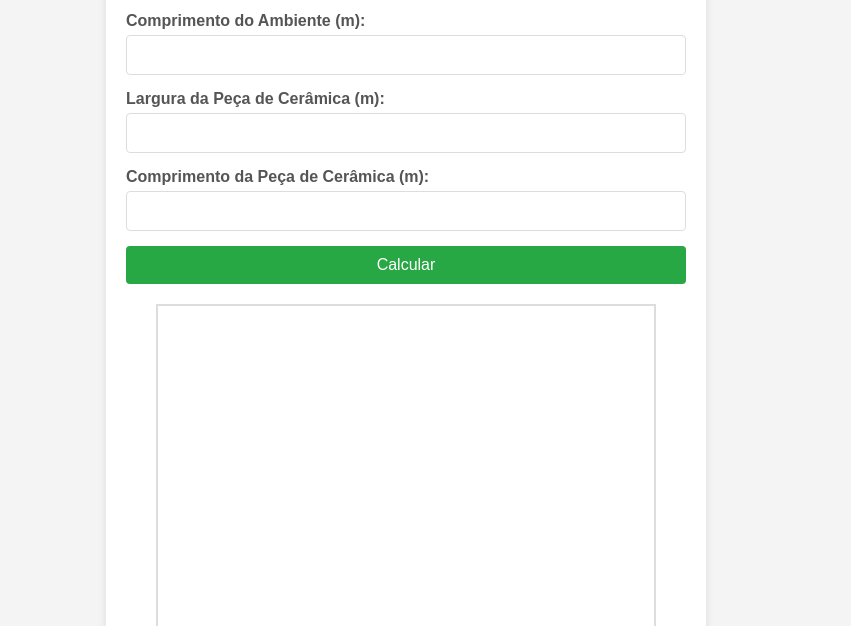
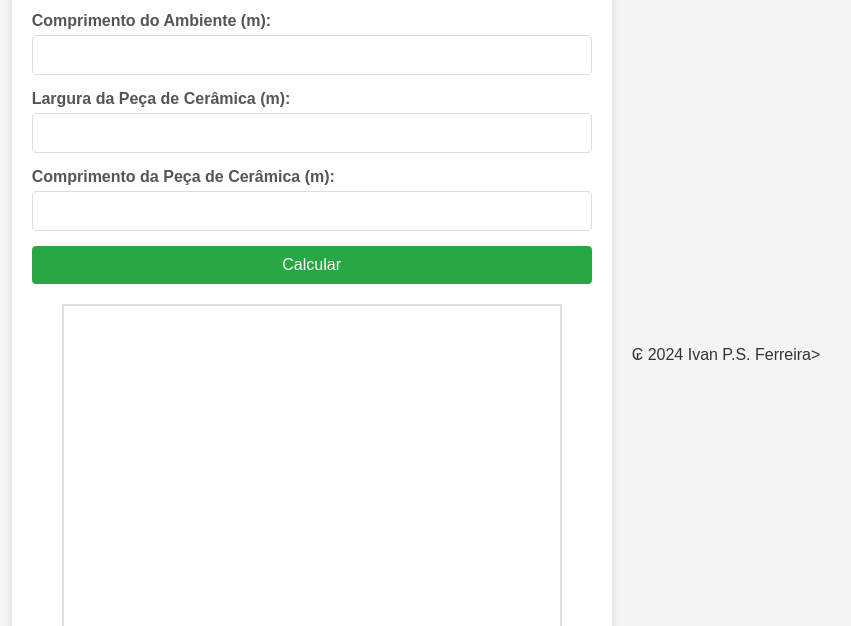
Before and after one commit to ivanpires2000/calc-piso, a plain HTML site: page index.html in a window 1280 px wide. Shown: the part 174-800 px from the top of the page, without its empty margins (234-1085 px from the left). Drawn offline with Linux system fonts and the light colour scheme.

Commit message:
feat: add copy

```diff
--- a/index.html
+++ b/index.html
@@ -175,6 +175,7 @@
 <script>
      (adsbygoogle = window.adsbygoogle || []).push({});
 </script>
+<p>₢ 2024 Ivan P.S. Ferreira</p>>
 
 </body>
 </html>
```
